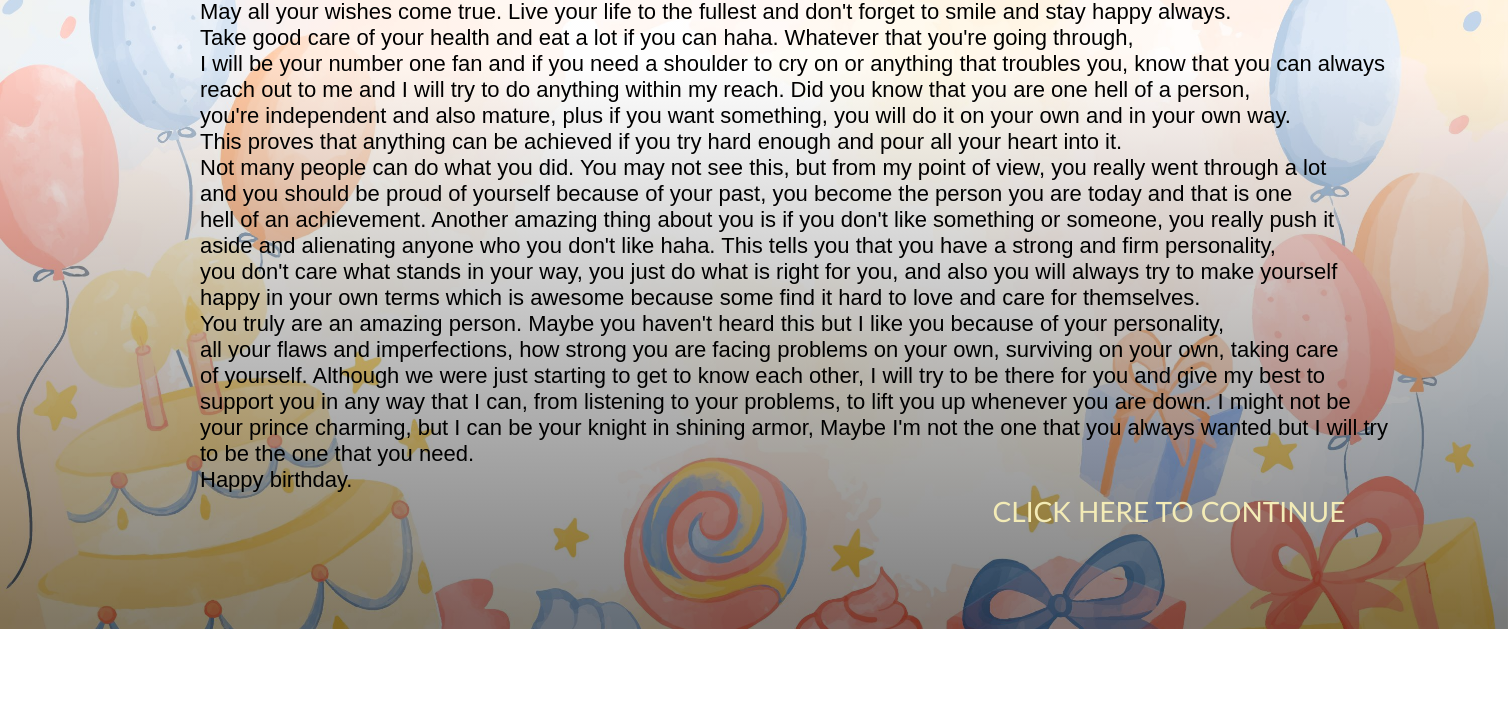
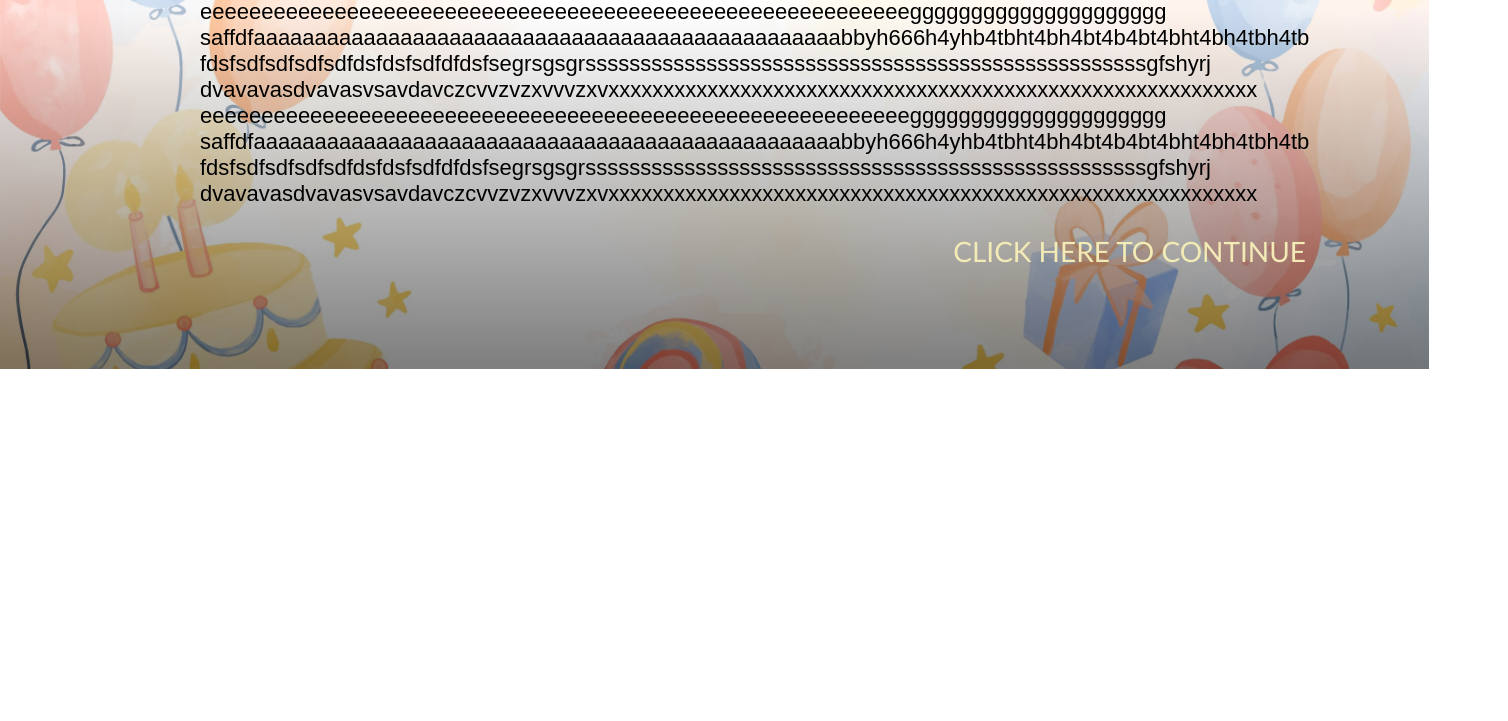
Before and after one commit to nabil-akram/nabil-akram.github.io, a plain HTML site: page happy_birthday.html in a window 1280 px wide. Shown: the part 79-800 px from the top of the page, 1508 px wide, since content can reach past the window. Drawn offline with Linux system fonts and the light colour scheme.

Commit message:
Update happy_birthday.html

```diff
--- a/happy_birthday.html
+++ b/happy_birthday.html
@@ -10,25 +10,14 @@
 <body>
     <div class="main">
          <h2 class="text">HAPPY 24th BIRTHDAY!</h2>
-         <p class="para">May all your wishes come true. Live your life to the fullest and don't forget to smile
-             and stay happy always. <br> Take good care of your health and eat a lot if you can haha. Whatever that you're going through, <br>
-             I will be your number one fan and if you need a shoulder to cry on or anything that troubles you, know that you can always <br>
-             reach out to me and I will try to do anything within my reach. Did you know that you are one hell of a person, <br>
-             you're independent and also mature, plus if you want something, you will do it on your own and in your own way. <br>
-             This proves that anything can be achieved if you try hard enough and pour all your heart into it. <br>
-             Not many people can do what you did. You may not see this, but from my point of view, you really went through a lot <br>
-             and you should be proud of yourself because of your past, you become the person you are today and that is one <br>
-             hell of an achievement. Another amazing thing about you is if you don't like something or someone, you really push it <br>
-             aside and alienating anyone who you don't like haha. This tells you that you have a strong and firm personality,<br>
-             you don't care what stands in your way, you just do what is right for you, and also you will always try to make yourself <br>
-             happy in your own terms which is awesome because some find it hard to love and care for themselves.<br>
-             You truly are an amazing person. Maybe you haven't heard this but I like you because of your personality,<br>
-             all your flaws and imperfections, how strong you are facing problems on your own, surviving on your own, taking care <br>
-             of yourself. Although we were just starting to get to know each other, I will try to be there for you and give my best to <br>
-             support you in any way that I can, from listening to your problems, to lift you up whenever you are down. I might not be <br>
-             your prince charming, but I can be your knight in shining armor, Maybe I'm not the one that you always wanted but I will try <br>
-             to be the one that you need.<br>
-             Happy birthday.
+         <p class="para">eeeeeeeeeeeeeeeeeeeeeeeeeeeeeeeeeeeeeeeeeeeeeeeeeeeeeeeeeeggggggggggggggggggggg<br>
+             saffdfaaaaaaaaaaaaaaaaaaaaaaaaaaaaaaaaaaaaaaaaaaaaaaaabbyh666h4yhb4tbht4bh4bt4b4bt4bht4bh4tbh4tb<br>
+             fdsfsdfsdfsdfsdfdsfdsfsdfdfdsfsegrsgsgrsssssssssssssssssssssssssssssssssssssssssssssssssssgfshyrj<br>
+             dvavavasdvavasvsavdavczcvvzvzxvvvzxvxxxxxxxxxxxxxxxxxxxxxxxxxxxxxxxxxxxxxxxxxxxxxxxxxxxxxxxxxxx<br>
+             eeeeeeeeeeeeeeeeeeeeeeeeeeeeeeeeeeeeeeeeeeeeeeeeeeeeeeeeeeggggggggggggggggggggg<br>
+             saffdfaaaaaaaaaaaaaaaaaaaaaaaaaaaaaaaaaaaaaaaaaaaaaaaabbyh666h4yhb4tbht4bh4bt4b4bt4bht4bh4tbh4tb<br>
+             fdsfsdfsdfsdfsdfdsfdsfsdfdfdsfsegrsgsgrsssssssssssssssssssssssssssssssssssssssssssssssssssgfshyrj<br>
+             dvavavasdvavasvsavdavczcvvzvzxvvvzxvxxxxxxxxxxxxxxxxxxxxxxxxxxxxxxxxxxxxxxxxxxxxxxxxxxxxxxxxxxx<br>
              <br>
 
          </p>
```
